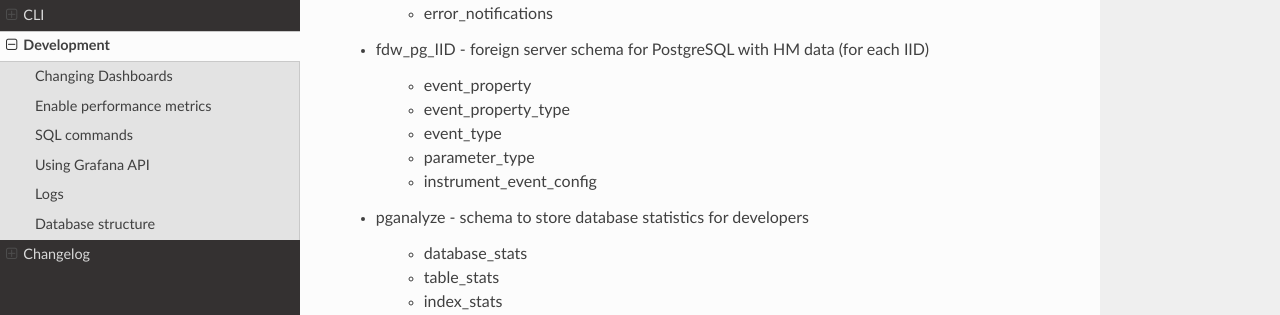
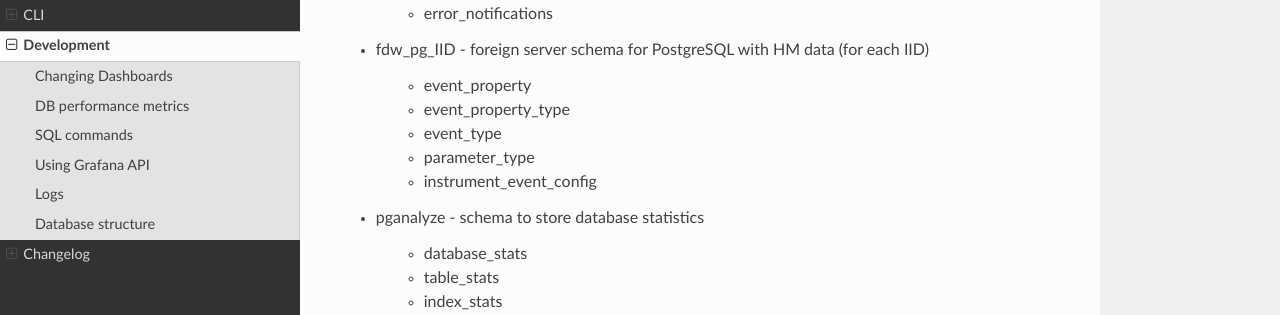
Before and after one commit to azazellochg/em_health, a Sphinx documentation site: the page built from docs/development.rst, in a window 1280 px wide and 900 px high, scrolled down 2529 px. Shown: the part 253-568 px from the top of the window. Built offline with Sphinx 7.4.7 and the Read the Docs theme 3.1.0, drawn with Linux system fonts in a browser that asks for light colours; some of the changed text lies outside the part shown.

```diff
--- a/docs/development.rst
+++ b/docs/development.rst
@@ -23,8 +23,8 @@ There are a few other limitations:
 * Some provisioned resources (alerts, contact points, datasources) cannot be modified from the GUI. You can create new ones though.
 
 
-Enable performance metrics
-^^^^^^^^^^^^^^^^^^^^^^^^^^
+DB performance metrics
+^^^^^^^^^^^^^^^^^^^^^^
 
 After installation the DB performance monitoring is enabled by default.
 You can check the dashboards under *DB performance* folder.
@@ -123,7 +123,7 @@ We have two databases: *tem* and *sem*, both have the same structure at the mome
     * parameter_type
     * instrument_event_config
 
-* pganalyze - schema to store database statistics for developers
+* pganalyze - schema to store database statistics
 
     * database_stats
     * table_stats
```
Also changed, not shown: docs/cli.rst (+18 -1 lines), 1 other file.
